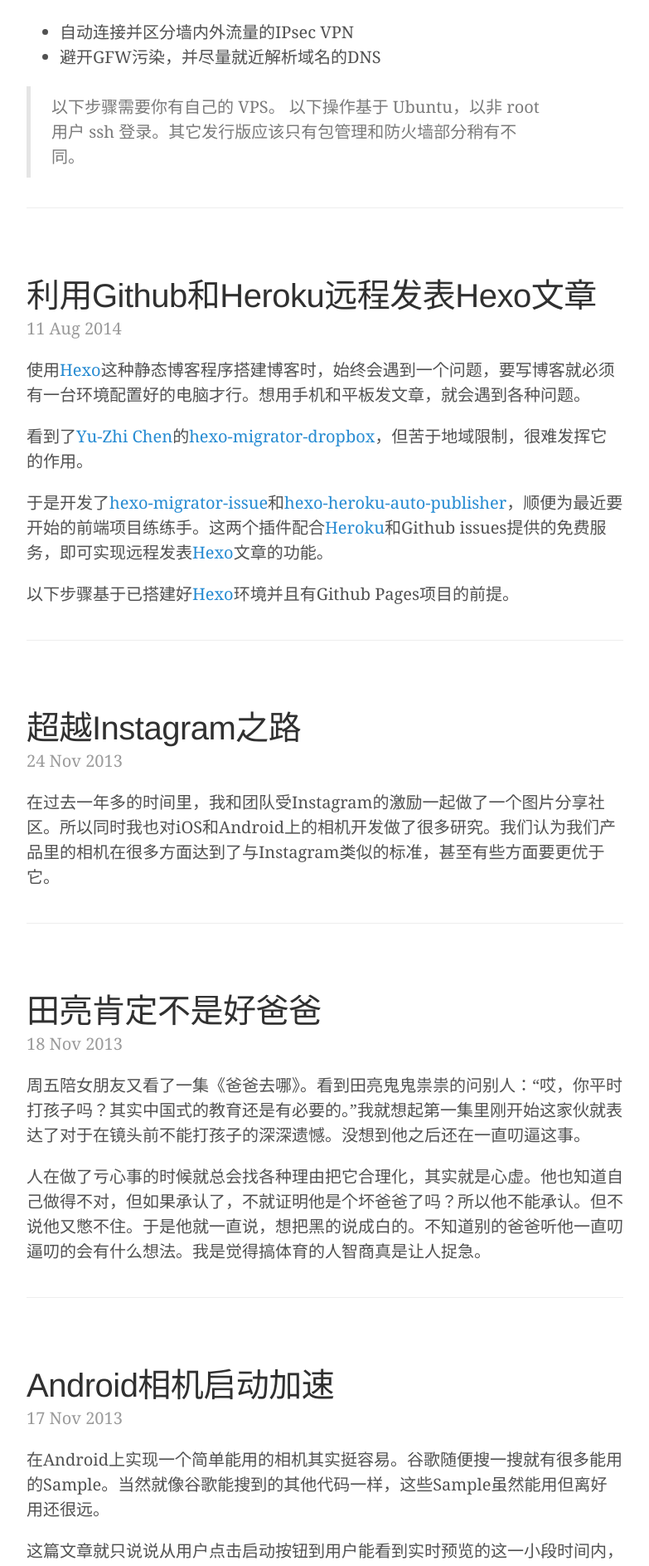
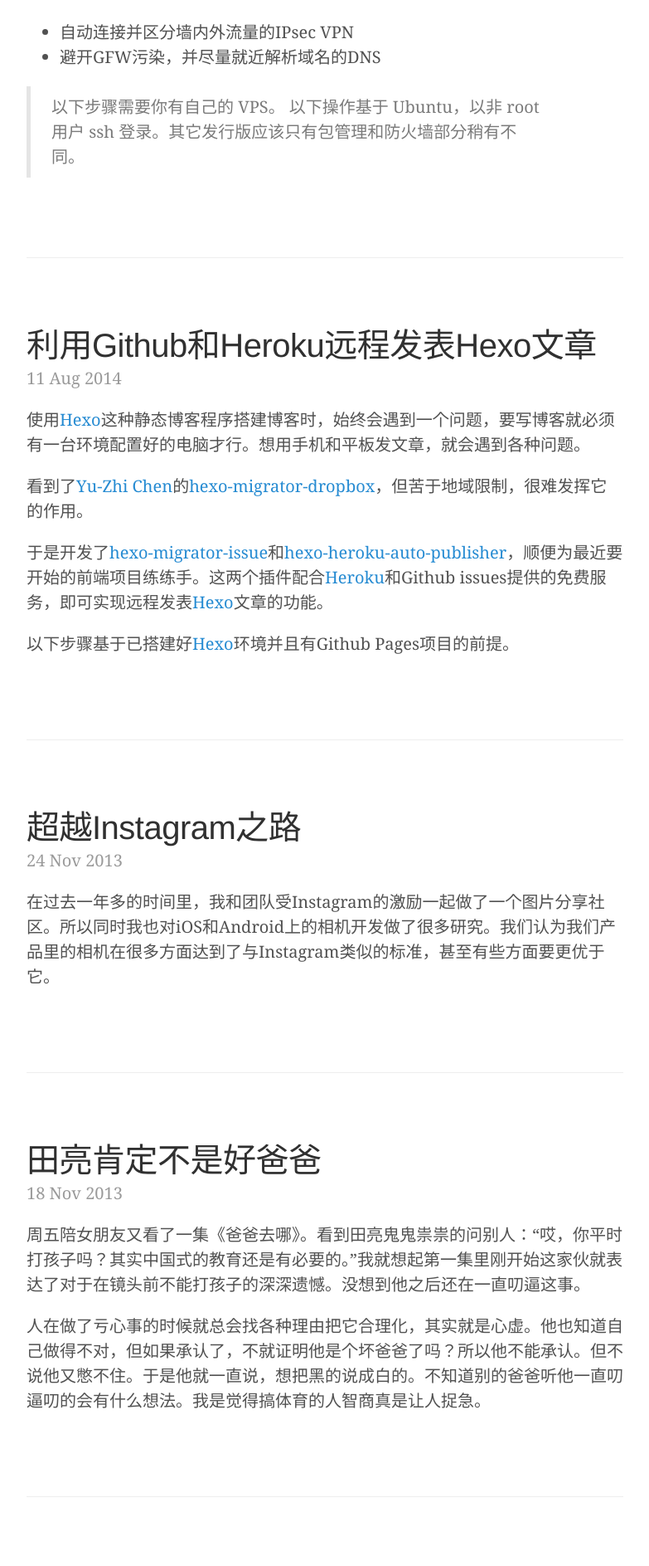
Before and after one commit to songchenwen/songchenwen.github.io, a Jekyll site: the page built from index.html, in a window 1280 px wide. Shown: the part 444-2331 px from the top of the page at 83% size, without its empty margins (248-1031 px from the left). Built offline with Jekyll 4.4.1, drawn with Linux system fonts in a browser that asks for light colours; the list of posts is cut into pages by our own code.

Commit message:
edit style

```diff
--- a/public/css/lanyon.css
+++ b/public/css/lanyon.css
@@ -557,7 +557,7 @@
  */
 
 .posts .post {
-  padding-bottom: 1em;
+  padding-bottom: 4em;
   border-bottom-style: solid;
   border-bottom-color: #eee;
   border-bottom-width: 1px;
```
